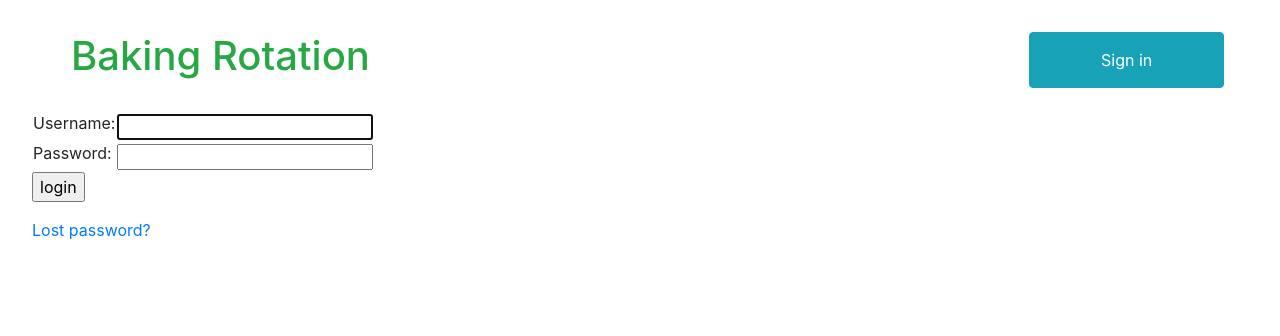
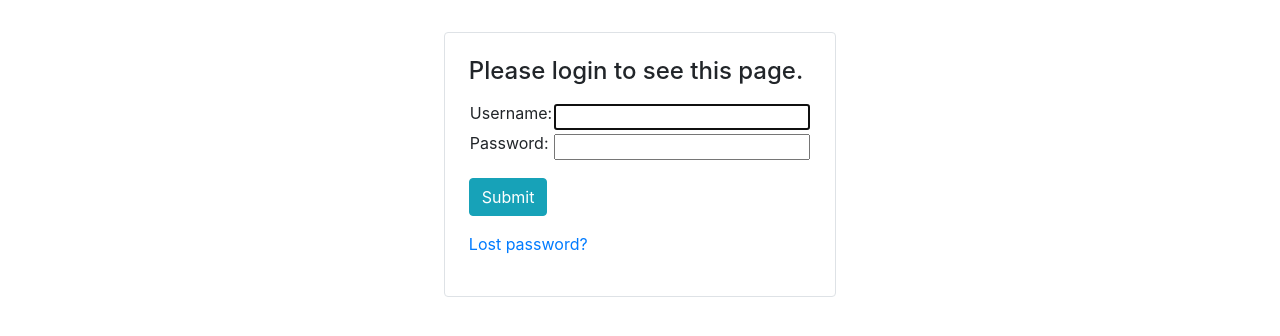
Before and after one commit to CarMin15/bakery_rotation, a Django app: page /accounts/login/ in a window 1280 px wide. Shown: the top 336 px of the page. Run offline with Django 3.2, Linux system fonts and the light colour scheme; some libraries are stand-ins or nearby versions.

Commit message:
Styling for the login page

```diff
--- a/bakery_rotation/templates/base.jinja
+++ b/bakery_rotation/templates/base.jinja
@@ -4,13 +4,5 @@
   <link rel="stylesheet" type="text/css" href="{% static 'baking_rotation/style.css' %}" />
 </head>
 <body>
-  <header>
-    <div class="row m-4">
-      <h1 id=title class="col-10"><a class="text-success" href="/bakery_rotation/">Baking Rotation</a></h1>
-      <button type="button" class="btn btn-info col-2">Sign in</button>
-    </div>
-
-  </header>
-
   {% block content %}{% endblock %}
 </body>
--- a/bakery_rotation/templates/registration/login.html
+++ b/bakery_rotation/templates/registration/login.html
@@ -2,37 +2,39 @@
 
 {% block content %}
 
+<div class="row">
+  <div class="mx-auto p-4 border rounded">
     {% if form.errors %}
     <p>Your username and password didn't match. Please try again.</p>
     {% endif %}
 
-{% if next %}
-    {% if user.is_authenticated %}
-    <p>Your account doesn't have access to this page. To proceed,
-    please login with an account that has access.</p>
-    {% else %}
-    <p>Please login to see this page.</p>
-    {% endif %}
-{% endif %}
+    <h4 class="mb-3">Please login to see this page.</h4>
 
     <form method="post" action="{% url 'login' %}">
     {% csrf_token %}
-<table>
-<tr>
+    <table class="my-3">
+      <tr class="pr-1">
           <td>{{ form.username.label_tag }}</td>
           <td>{{ form.username }}</td>
       </tr>
-<tr>
+      <tr class="pr-1">
           <td>{{ form.password.label_tag }}</td>
           <td>{{ form.password }}</td>
       </tr>
     </table>
 
-<input type="submit" value="login">
+    <div class="mx-auto">
+      <button class="btn btn-info" type="submit" value="login">
+        Submit
+      </button>
       <input type="hidden" name="next" value="{{ next }}">
+    </div>
+
     </form>
 
     {# Assumes you setup the password_reset view in your URLconf #}
     <p><a href="{% url 'password_reset' %}">Lost password?</a></p>
+  </div>
+</div>
 
 {% endblock %}
```
Lines whose indentation alone changed are shown as unchanged.
